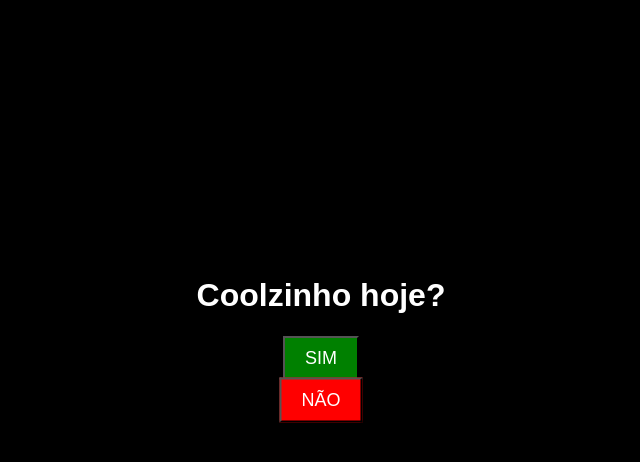
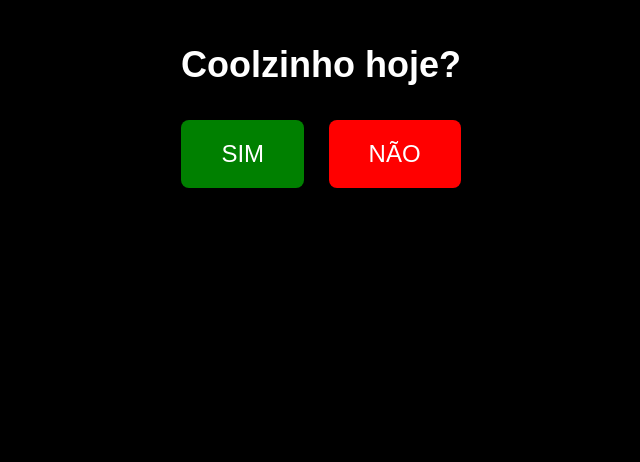
Before and after one commit to MatheusPedroD/escolha-agora, a plain HTML site: page index.html in a window 1280 px wide. Shown: the whole page, without its empty margins (319-959 px from the left). Drawn offline with Linux system fonts and the light colour scheme.

Commit message:
Update index.html

```diff
--- a/index.html
+++ b/index.html
@@ -13,26 +13,22 @@
             color: white;
             overflow: hidden;
         }
-        #sim {
-            padding: 10px 20px;
-            background-color: green;
+        #sim, #nao {
+            padding: 20px 40px; /* Ajuste o tamanho do padding para alterar o tamanho dos botões */
+            background-color: green; /* A cor de fundo do botão SIM */
             color: white;
-            font-size: 18px;
+            font-size: 24px; /* Ajuste o tamanho da fonte dos botões */
             cursor: pointer;
+            margin: 10px; /* Espaçamento entre os botões */
+            border: none; /* Remover borda dos botões */
+            border-radius: 8px; /* Adicionar bordas arredondadas */
         }
         #nao {
-            padding: 10px 20px;
-            background-color: red;
-            color: white;
-            font-size: 18px;
-            cursor: pointer;
-            position: absolute;
-            top: 50%;
-            left: 50%;
-            transform: translate(-50%, -50%);
+            background-color: red; /* A cor de fundo do botão NÃO */
         }
         h1 {
-            padding-top: 20%;
+            font-size: 36px; /* Ajuste o tamanho da fonte da pergunta */
+            padding-top: 20px; /* Ajuste do espaçamento superior da pergunta */
         }
     </style>
 </head>
```
